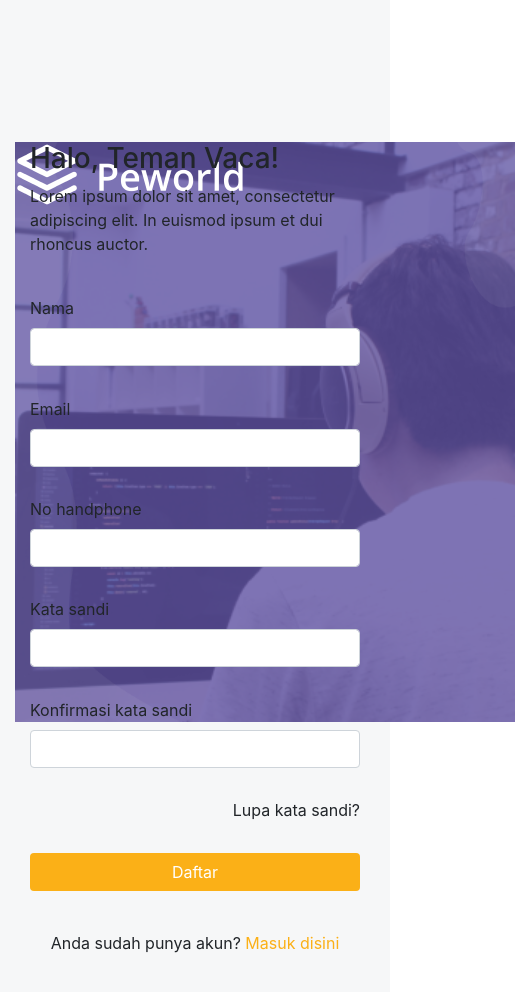
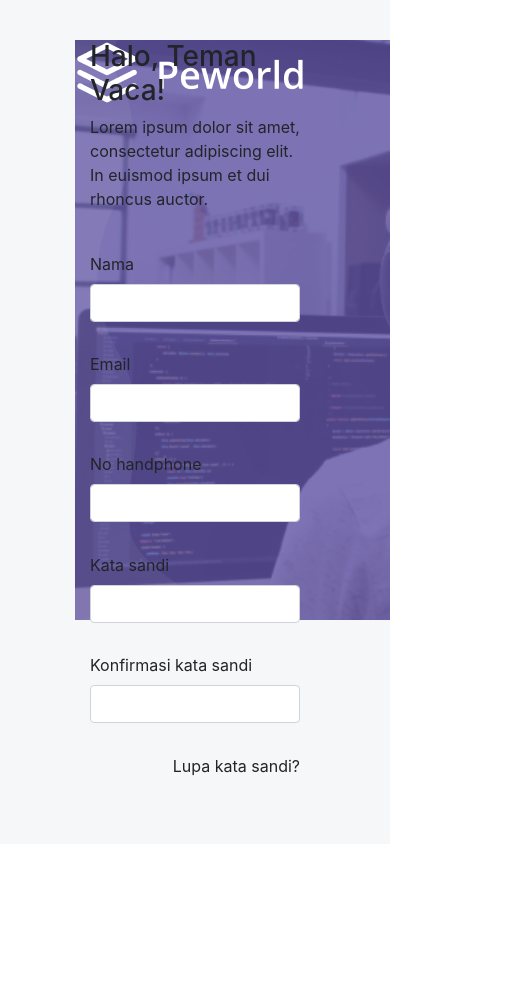
Before and after one commit to nurf21/Vacatech-Job-Hiring-Vue, a Vue app: page /register/worker in a window 390 px wide. Shown: the top 992 px of the page, 515 px wide, since content can reach past the window. After the commit the page ends 844 px from the top, so only its background shows below. Built offline with nearby package versions, Linux system fonts and the light colour scheme.

Commit message:
finished unresponsive register page for  recruiter and worker

```diff
--- a/src/views/RegisterCandidate.vue
+++ b/src/views/RegisterCandidate.vue
@@ -1,10 +1,10 @@
 <template>
   <b-container fluid class="register-container">
     <b-row>
-      <b-col md="6" sm="6">
+      <b-col md="6" sm="6" class="content-left">
         <ImageOverlay />
       </b-col>
-      <b-col md="6" sm="6">
+      <b-col md="6" sm="6" class="content-right">
         <Form />
       </b-col>
     </b-row>
@@ -14,10 +14,14 @@
 <style scoped>
 .register-container {
   background-color: #f6f7f8;
-  height: 130vh;
-  width: 100%;
-  display: grid;
-  align-items: center;
+  height: 100vh;
+  padding: 40px 75px;
+  overflow: hidden;
+}
+
+.register-container .content-right {
+  overflow: auto;
+  height: 90vh;
 }
 </style>
 
--- a/src/views/RegisterRecruiter.vue
+++ b/src/views/RegisterRecruiter.vue
@@ -1,23 +1,27 @@
 <template>
-  <b-container fluid class="register-container">
+  <div class="register-container">
     <b-row>
-      <b-col md="6" sm="6">
+      <b-col md="6" sm="6" class="content-left">
         <ImageOverlay />
       </b-col>
-      <b-col md="6" sm="6">
+      <b-col md="6" sm="6" class="content-right">
         <Form />
       </b-col>
     </b-row>
-  </b-container>
+  </div>
 </template>
 
 <style scoped>
 .register-container {
   background-color: #f6f7f8;
-  height: 150vh;
-  width: 100%;
-  display: grid;
-  align-items: center;
+  padding: 40px 75px;
+  height: 100vh;
+  overflow: hidden;
+}
+
+.register-container .content-right {
+  overflow: auto;
+  height: 90vh;
 }
 </style>
 
```
